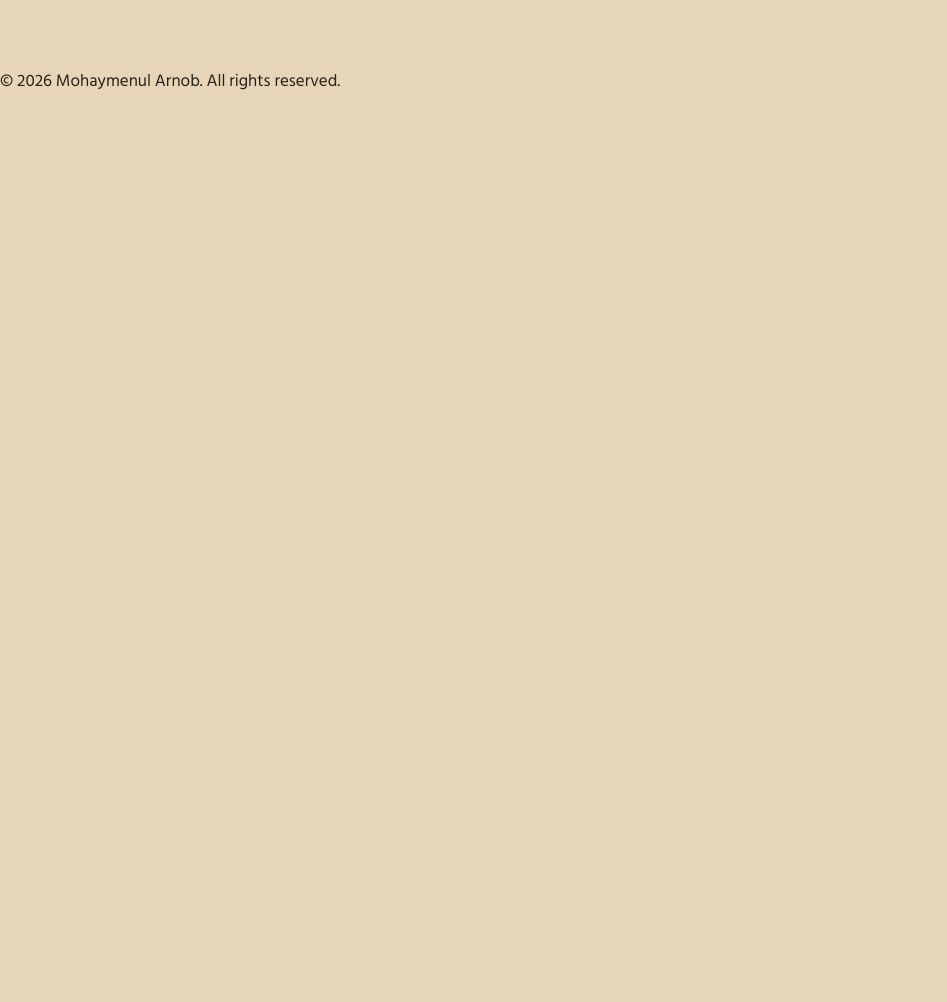
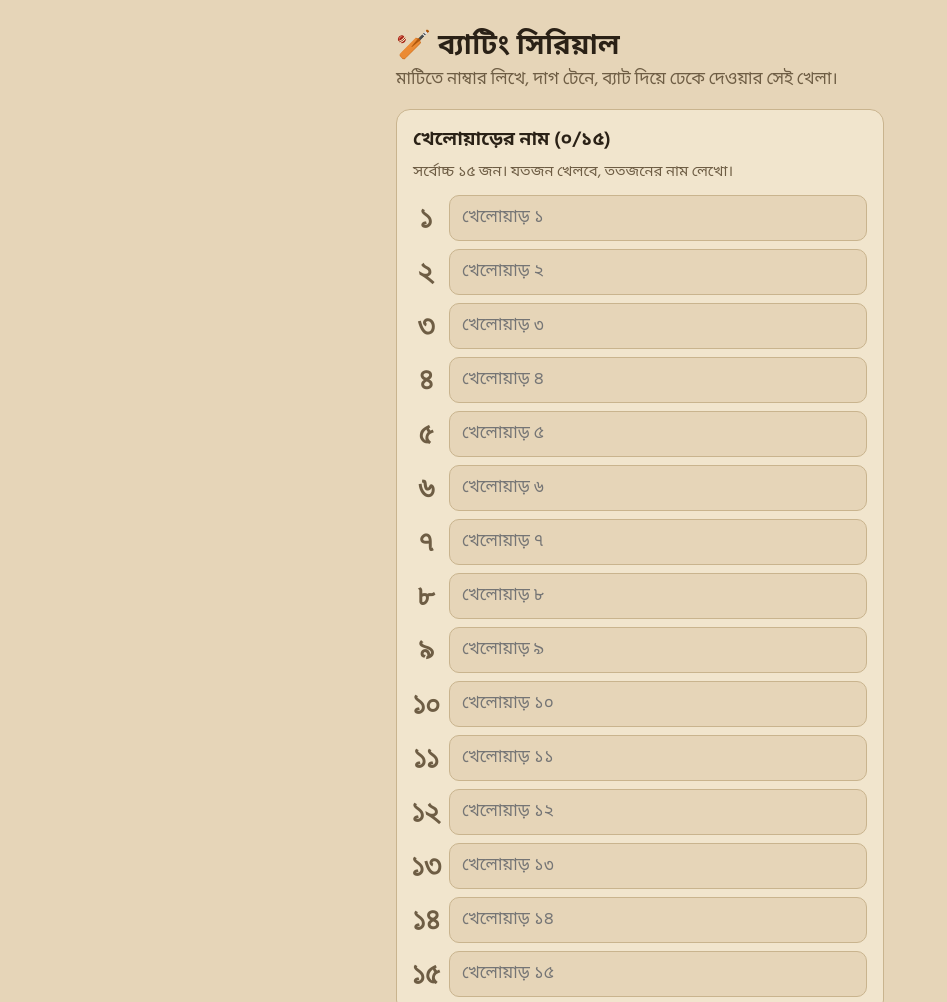
Before and after one commit to mohaymenularnob841216/Batingmati, a plain HTML site: page index.html in a window 1280 px wide. Shown: the top 1002 px of the page, without its empty margins (0-947 px from the left). Before the commit the page ends 800 px from the top, so only its background shows below. Drawn offline with Linux system fonts and the light colour scheme; a web font is replaced by a local one.

Commit message:
Update index.html

```diff
--- a/index.html
+++ b/index.html
@@ -391,11 +391,10 @@ document.addEventListener('click', e => {
   else if (t.id === 'again') { serial = shuffle(ident(players().length)); game(); }
   else if (t.id === 'back') setup();
 });
+setup();
+
 </script>
 
 <footer>
   <p>&copy; 2026 Mohaymenul Arnob. All rights reserved.</p>
 </footer>
-
-</body>
-</html>
```
